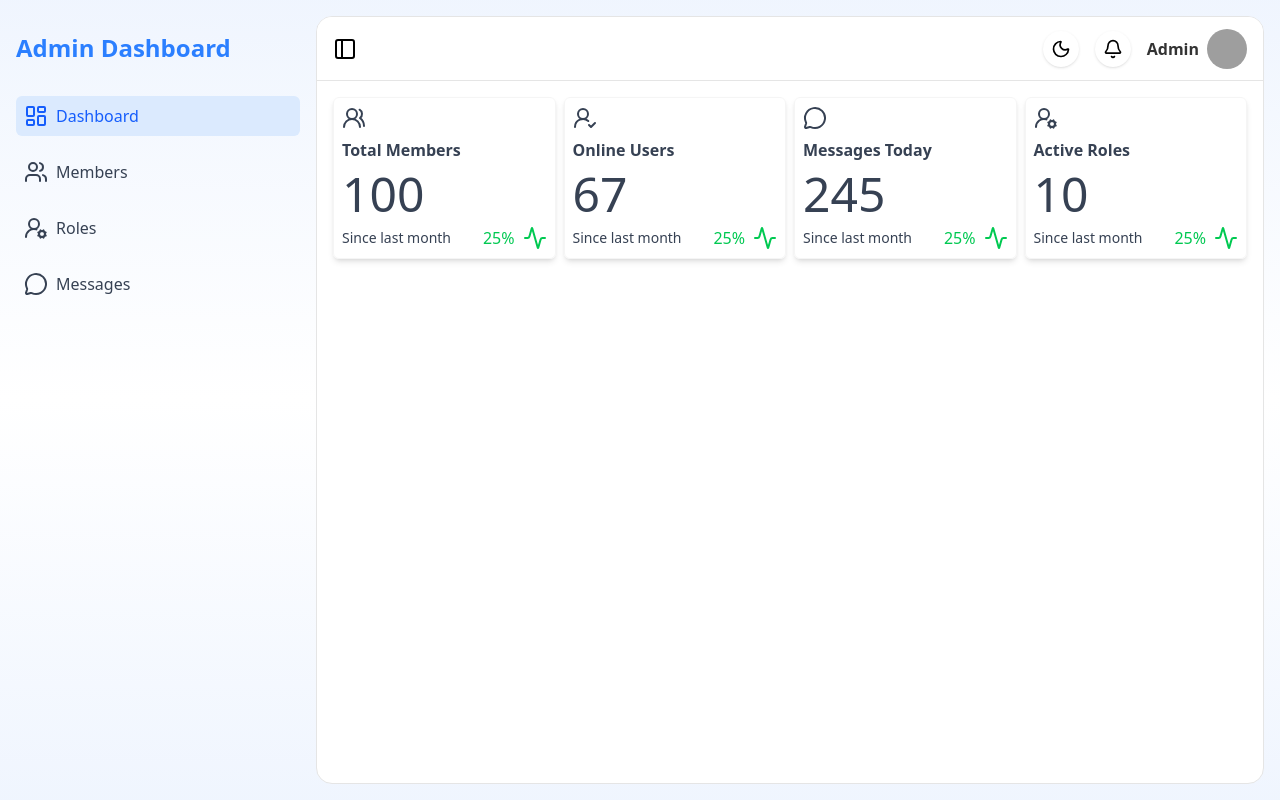
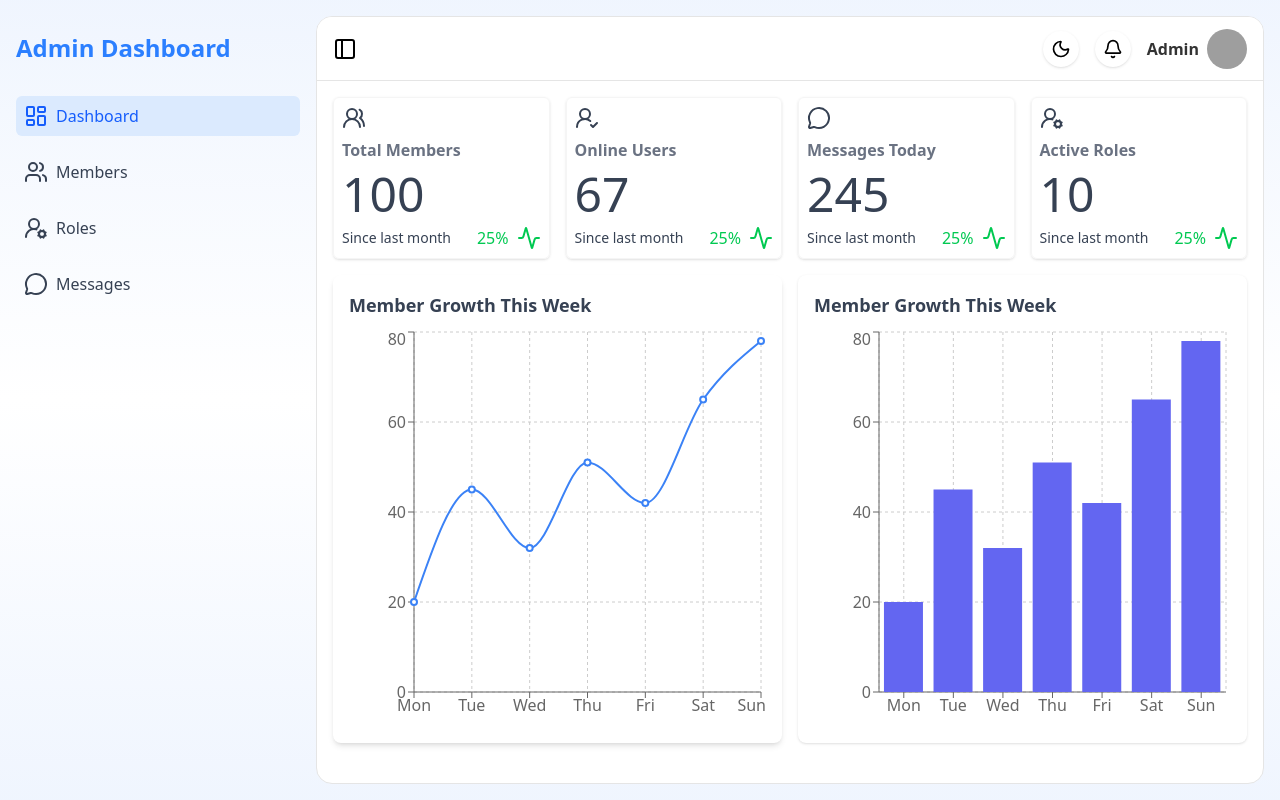
Before and after one commit to HarshalMargaj/saas-dashboard, a Next.js app: page /dashboard in a window 1280 px wide. Built offline with nearby package versions, Linux system fonts and the light colour scheme; grey boxes are pictures that could not be loaded.

Commit message:
implement line and bar chart

```diff
--- /dev/null
+++ b/app/dashboard/_components/BarChartCard.jsx
@@ -0,0 +1,33 @@
+"use client";
+
+import {
+	BarChart,
+	Bar,
+	XAxis,
+	YAxis,
+	CartesianGrid,
+	Tooltip,
+	ResponsiveContainer,
+} from "recharts";
+import { memberGrowthData } from "@/constants/charts";
+
+const BarChartCard = () => {
+	return (
+		<div className="bg-white p-4 rounded-lg shadow-sm w-full">
+			<h2 className="text-lg font-semibold mb-2 text-gray-700">
+				Member Growth This Week
+			</h2>
+			<ResponsiveContainer width="100%" height={400}>
+				<BarChart data={memberGrowthData}>
+					<CartesianGrid strokeDasharray="3 3" />
+					<XAxis dataKey="name" />
+					<YAxis />
+					<Tooltip />
+					<Bar dataKey="members" fill="#6366f1" />
+				</BarChart>
+			</ResponsiveContainer>
+		</div>
+	);
+};
+
+export default BarChartCard;
--- a/app/dashboard/_components/Card.jsx
+++ b/app/dashboard/_components/Card.jsx
@@ -3,10 +3,10 @@ import { Activity } from "lucide-react";
 
 const Card = ({ metric }) => {
 	return (
-		<div className="border border-neutral-100 w-[25%] shadow-md rounded-md p-2 space-y-2 text-gray-700">
+		<div className="border border-neutral-100 w-[25%] shadow-sm rounded-md p-2 space-y-2 text-gray-700">
 			<div>{metric.icon}</div>
 
-			<div className="font-semibold">{metric.title}</div>
+			<div className="font-semibold text-gray-500">{metric.title}</div>
 			<div className="text-5xl">{metric.value}</div>
 
 			<div className="flex items-center justify-between">
--- a/app/dashboard/_components/Cards.jsx
+++ b/app/dashboard/_components/Cards.jsx
@@ -4,7 +4,7 @@ import Card from "./Card";
 
 const Cards = () => {
 	return (
-		<div className="flex gap-2">
+		<div className="flex gap-4">
 			{metrics.map(metric => (
 				<Card key={metric.id} metric={metric} />
 			))}
--- a/app/dashboard/_components/Dashboard.jsx
+++ b/app/dashboard/_components/Dashboard.jsx
@@ -1,10 +1,16 @@
 import React from "react";
 import Cards from "./Cards";
+import LineChartCard from "./LineChartCard";
+import BarChartCard from "./BarChartCard";
 
 const Dashboard = () => {
 	return (
-		<div>
+		<div className="space-y-4">
 			<Cards />
+			<div className="grid grid-cols-1 md:grid-cols-2 gap-4">
+				<LineChartCard />
+				<BarChartCard />
+			</div>
 		</div>
 	);
 };
--- /dev/null
+++ b/app/dashboard/_components/LineChartCard.jsx
@@ -0,0 +1,38 @@
+"use client";
+
+import {
+	LineChart,
+	Line,
+	XAxis,
+	YAxis,
+	CartesianGrid,
+	Tooltip,
+	ResponsiveContainer,
+} from "recharts";
+import { memberGrowthData } from "@/constants/charts";
+
+const LineChartCard = () => {
+	return (
+		<div className="bg-white p-4 rounded-lg shadow-md w-full">
+			<h2 className="text-lg font-semibold mb-2 text-gray-700">
+				Member Growth This Week
+			</h2>
+			<ResponsiveContainer width="100%" height={400}>
+				<LineChart data={memberGrowthData}>
+					<CartesianGrid strokeDasharray="3 3" />
+					<XAxis dataKey="name" />
+					<YAxis />
+					<Tooltip />
+					<Line
+						type="monotone"
+						dataKey="members"
+						stroke="#3b82f6"
+						strokeWidth={2}
+					/>
+				</LineChart>
+			</ResponsiveContainer>
+		</div>
+	);
+};
+
+export default LineChartCard;
--- a/package.json
+++ b/package.json
@@ -13,6 +13,7 @@
     "next": "15.3.4",
     "react": "^19.0.0",
     "react-dom": "^19.0.0",
+    "recharts": "^3.0.2",
     "usehooks-ts": "^3.1.1"
   },
   "devDependencies": {
```
Also changed, not shown: 1 other file (tests, documents, lock files or other folders).
